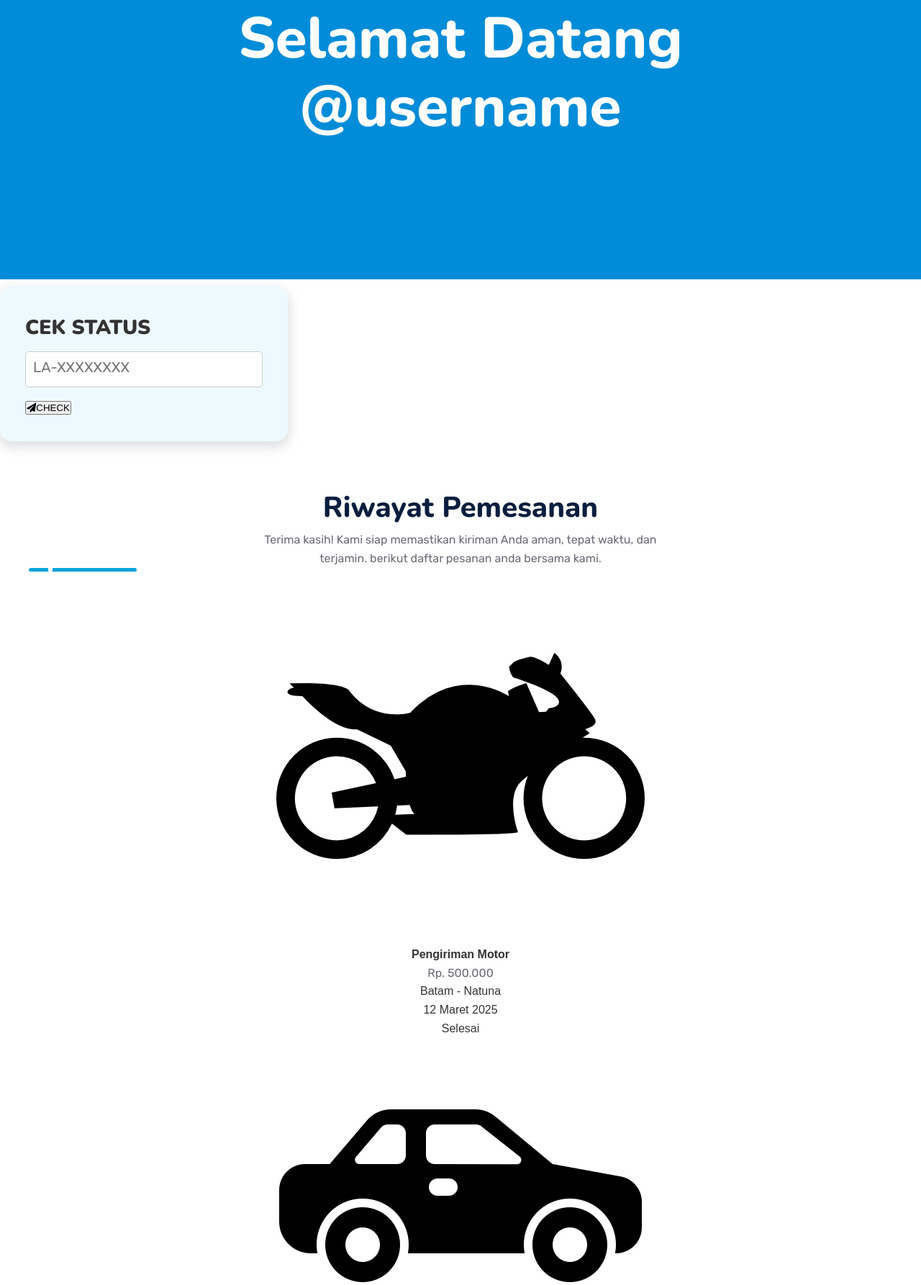
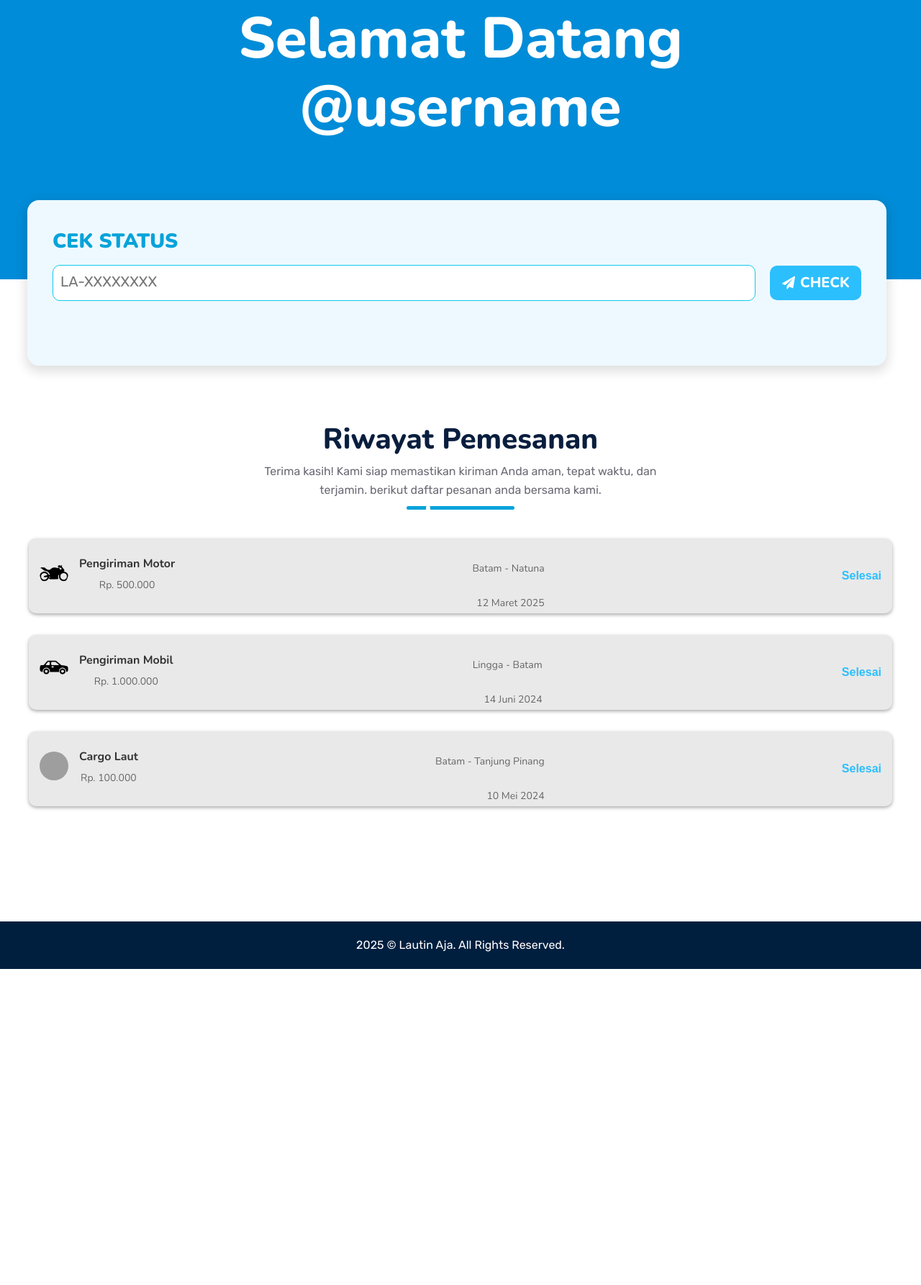
Before and after one commit to Zyzero1/Platform-Logistik-Maritim, a PHP site: page /Platform-Logistik-Maritim/pages/dashboard.html in a window 1280 px wide. Shown: the part 232-2017 px from the top of the page at 72% size. After the commit the page ends 1578 px from the top, so only its background shows below. Run offline with PHP 8.4, Linux system fonts and the light colour scheme; some libraries are stand-ins or nearby versions; grey boxes are pictures that could not be loaded.

Commit message:
update css

```diff
--- a/styles/styles.css
+++ b/styles/styles.css
@@ -174,6 +174,16 @@ nav a {
     gap: 0;
 }
 
+.forms-container2{
+    display: flex;
+    justify-content: space-around;
+    padding: 30px;
+    background: white;
+    margin-top: -150px;
+    border-radius: 10px;
+    gap: 0;
+}
+
 .form-box {
     flex: 1;
     padding: 35px;
@@ -200,7 +210,8 @@ nav a {
 
 .form-box.white-form2 {
     background: #EEF9FF;
-    width: 400px;
+    max-width: 1194px;
+    height: 230px;
     color: #333;
     margin-left: 0;
     border-radius: 16px 16px 16px 16px;
@@ -214,6 +225,10 @@ nav a {
 }
 
 .white-form .form-title {
+    color: #06A3DA;
+}
+
+.white-form2 .form-title {
     color: #06A3DA;
 }
 
@@ -235,8 +250,8 @@ input[type="text"] {
     height: 50px ;
     padding: 10px;
     margin-bottom: 15px;
-    border: 1px solid #ccc;
-    border-radius: 5px;
+    border: 1px solid #0DCAF0;
+    border-radius: 10px;
 }
 
 input::placeholder {
@@ -266,10 +281,46 @@ input::placeholder {
     color: white;
     padding: 10px 35px;
     border: none;
-    border-radius: 5px;
+    border-radius: 10px;
     cursor: pointer;
     transition: all 0.3s ease;
     margin-top: -10px;
+}
+
+.input-group2 {
+    display: flex;
+    align-items: center;
+    gap: 20px;
+    margin-top: 10px;
+}
+
+.input-group2 input {
+    flex: 1;
+    padding: 10px;
+    font-size: 16px;
+}
+
+.check-btn2 {
+    background: #2BBFFE;
+    font-family: 'Nunito', sans-serif;
+    align-items: center;
+    display: inline-flex;
+    font-weight: 800;
+    font-size: 20px;
+    color: white;
+    padding: 10px 24px;
+    border: none;
+    border-radius: 10px;
+    cursor: pointer;
+    transition: all 0.3s ease;
+    margin-top: -15px;
+    width: 127px;
+    height: 48px;
+}
+
+.check-btn2 i{
+    transform: translateX(-7px);
+    font-size: 18px;
 }
 
 .search-btn:hover,
@@ -285,7 +336,7 @@ input::placeholder {
 }
 
 .title-group2 {
-    margin-top: 20px;
+    margin-top: -30px;
     text-align: center;
 }
 
@@ -304,11 +355,12 @@ input::placeholder {
     margin-top: -15px;
 }
 
-.line-container {
+.line-container2 {
     display: flex;
     justify-content: center;
     align-items: center;
     margin-top: 10px;
+    margin-bottom: 40px;
 }
 
 .line {
@@ -392,6 +444,75 @@ input::placeholder {
     color: #666;
 }
 
+.order-container {
+    max-width: 1194px;
+    margin: 40px auto;
+}
+
+.order-box {
+    display: flex;
+    align-items: center;
+    height: 104px;
+    justify-content: space-between;
+    background-color: #E9E9E9;
+    border-radius: 10px;
+    padding: 15px;
+    margin-bottom: 30px;
+    box-shadow: 0 2px 5px rgba(0, 0, 0, 0.34);
+}
+
+.order-icon img {
+    width: 40px;
+    height: 40px;
+    border-radius: 50%;
+    object-fit: cover;
+}
+
+.order-details {
+    margin-left: 15px;
+}
+
+.order-details h4 {
+    margin: 0;
+    font-family: 'Nunito', sans-serif;
+    font-size: 16px;
+    font-weight: bold;
+}
+
+.order-details p {
+    margin: 5px 0;
+    font-family: 'Nunito', sans-serif;
+    font-size: 14px;
+    color: #666;
+}
+
+.order-location {
+    margin-left: auto;
+    text-align: right;
+}
+
+.order-location i {
+    font-size: 18px;
+    margin-right: 5px;
+    color: #666;
+}
+
+.order-location span {
+    display: block;
+    font-family: 'Nunito', sans-serif;
+    font-size: 14px;
+    color: #666;
+}
+
+.order-status {
+    margin-left: auto;
+}
+
+.status-complete {
+    color: #2BBFFE;
+    font-weight: bold;
+}
+
 /* Footer */
 footer {
     background: #001f3f;
```
